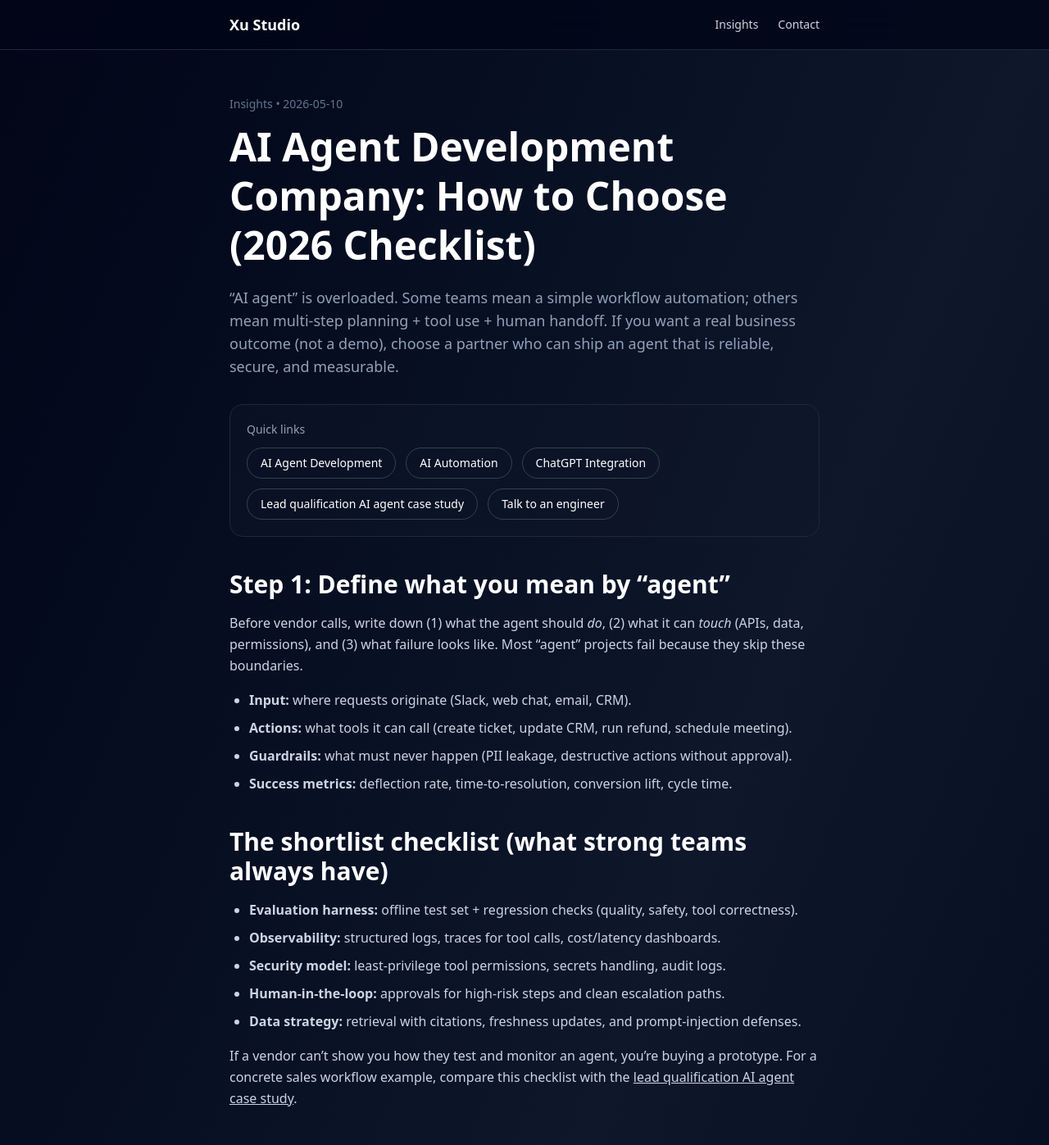
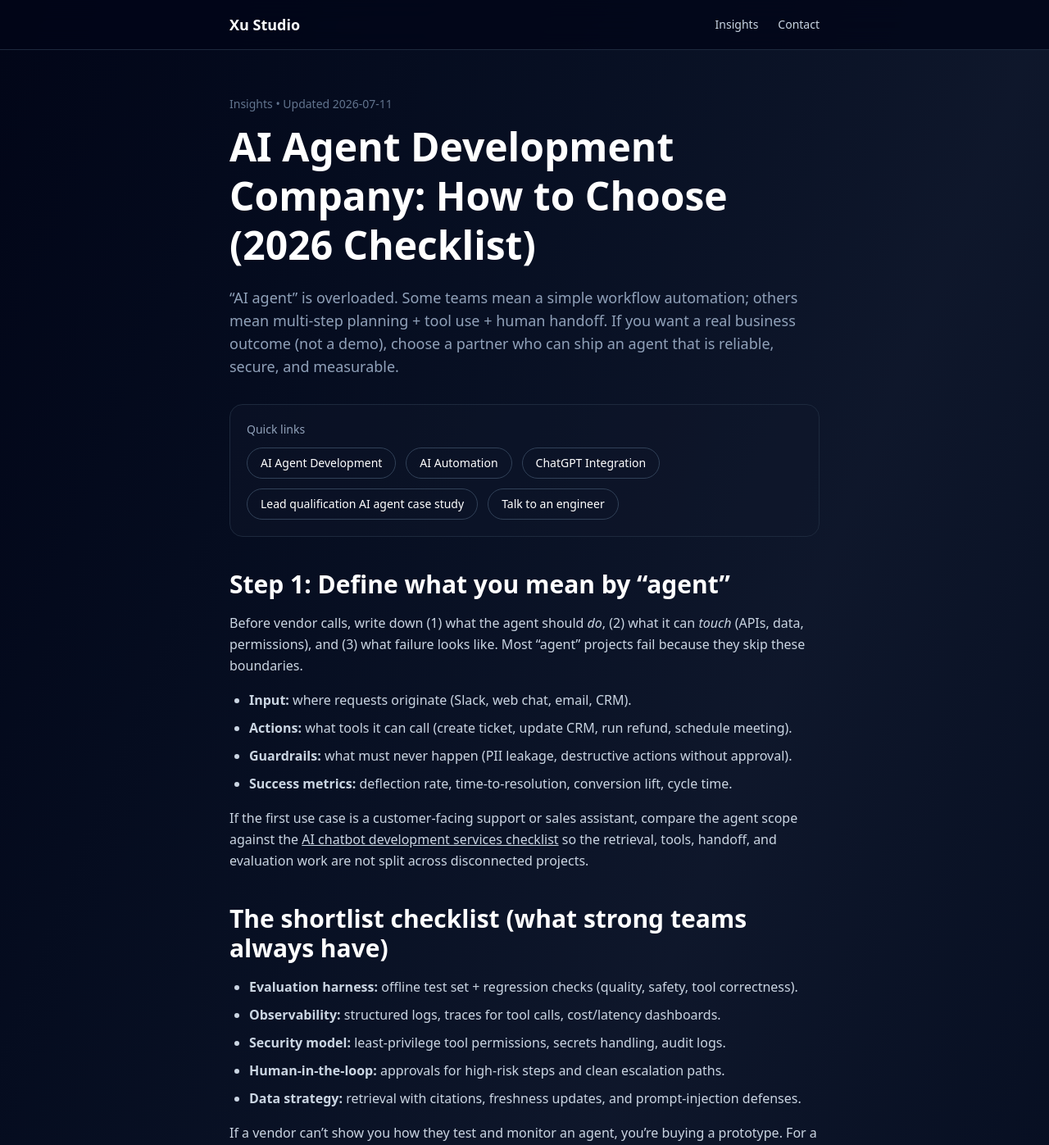
Before and after one commit to ethansure/thexu-studio, a Next.js app: page /insights/ai-agent-development-company in a window 1280 px wide. Shown: the top 1397 px of the page at 82% size. Built offline with nearby package versions, Linux system fonts and the light colour scheme.

Commit message:
Link agent company guide to chatbot services

```diff
--- a/src/app/insights/ai-agent-development-company/page.tsx
+++ b/src/app/insights/ai-agent-development-company/page.tsx
@@ -48,7 +48,7 @@ export default function PostPage() {
         description:
           'A practical checklist for choosing an AI agent development company: architecture, integrations, evaluation, security, and what a realistic delivery timeline looks like.',
         datePublished: '2026-05-10',
-        dateModified: '2026-07-09',
+        dateModified: '2026-07-11',
         inLanguage: 'en-US',
         mainEntityOfPage: {
           '@type': 'WebPage',
@@ -125,7 +125,7 @@ export default function PostPage() {
 
       <main className="max-w-3xl mx-auto px-6 py-14">
         <header>
-          <p className="text-sm text-slate-500">Insights • 2026-05-10</p>
+          <p className="text-sm text-slate-500">Insights • Updated 2026-07-11</p>
           <h1 className="mt-3 text-4xl md:text-5xl font-bold leading-tight">
             AI Agent Development Company: How to Choose (2026 Checklist)
           </h1>
@@ -183,6 +183,13 @@ export default function PostPage() {
               <strong>Success metrics:</strong> deflection rate, time-to-resolution, conversion lift, cycle time.
             </li>
           </ul>
+          <p className="mt-4">
+            If the first use case is a customer-facing support or sales assistant, compare the agent scope against the{' '}
+            <Link className="underline hover:text-white" href="/insights/ai-chatbot-development-services">
+              AI chatbot development services checklist
+            </Link>{' '}
+            so the retrieval, tools, handoff, and evaluation work are not split across disconnected projects.
+          </p>
         </Section>
 
         <Section title="The shortlist checklist (what strong teams always have)">
```
